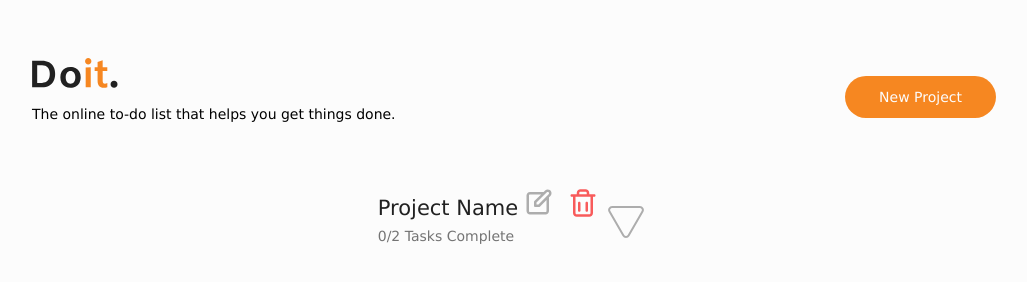
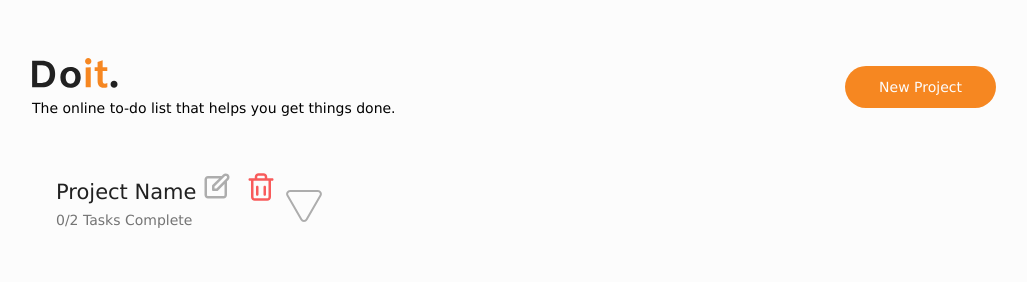
Before and after one commit to liuworkgit/doit-webapp, a website built with webpack: page src/index-template.html in a window 1280 px wide. Shown: the whole page, without its empty margins (126-1153 px from the left). Built offline with nearby package versions, Linux system fonts and the light colour scheme; files whose address does not match are found by name.

Commit message:
Adjusted margins and padding of header and main, added padding to projects window.

```diff
--- a/src/styles/index.css
+++ b/src/styles/index.css
@@ -21,14 +21,14 @@ h2 {
 header {
     display: block flex;
     justify-content: center;
-    margin: 0px 0px 50px 0px;
+    margin: 0px 0px 30px 0px;
     padding: 50px 0px 0px 0px;
     width: 100%;
 }
 main {
     display: block flex;
     justify-content: center;
-    margin: 50px 0px 10px 0px;
+    margin: 0px;
     width: 100%;
 }
 p {
@@ -73,6 +73,9 @@ p {
 }
 
 /* || SPECIFIC - Rules for all other components, context-specific styles, children, etc. */
+#doit-info > p {
+    margin: 8px 0px 0px;
+}
 #doit-logo {
     height: 30px;
     width: auto;
@@ -109,3 +112,7 @@ p {
 .project-info > p {
     margin-top: 8px;
 }
+#projects-window {
+    padding: 24px;
+    width: 100%;
+}
```
